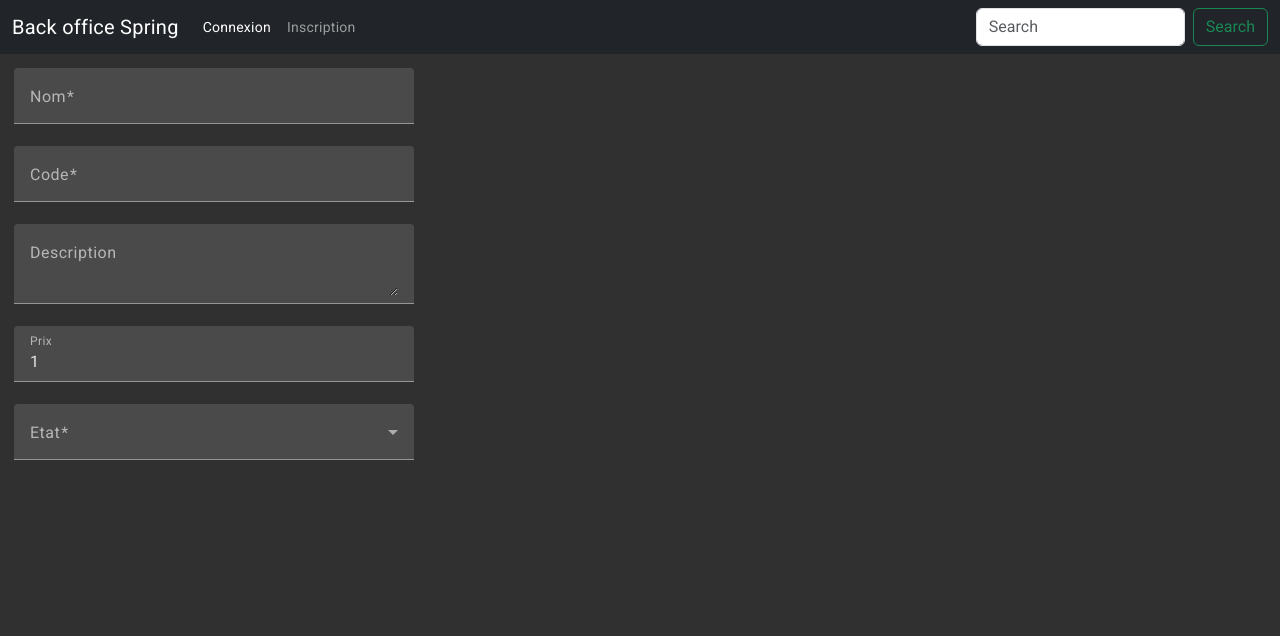
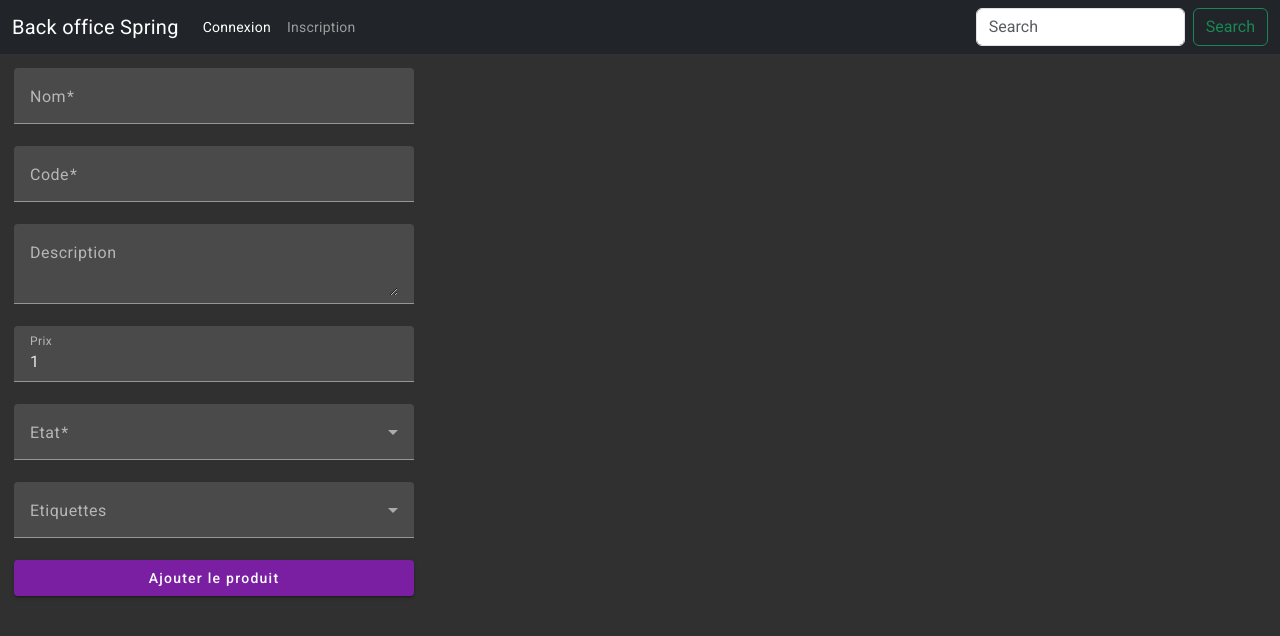
Before and after one commit to fbansept/backoffice-spring-cda-24, an Angular app: page /edit-produit in a window 1280 px wide. Shown: the top 636 px of the page. Built offline with nearby package versions, Linux system fonts and the light colour scheme; no server answers.

Commit message:
edit produit

```diff
--- a/src/app/edit-produit/edit-produit.component.html
+++ b/src/app/edit-produit/edit-produit.component.html
@@ -1,13 +1,12 @@
-<form class="formulaire" [formGroup]="formulaire">
-
+<form class="formulaire" [formGroup]="formulaire" (ngSubmit)="onSubmit()">
   <mat-form-field>
     <mat-label>Nom</mat-label>
-        <input matInput formControlName="nom">
+    <input matInput formControlName="nom" />
   </mat-form-field>
 
   <mat-form-field>
     <mat-label>Code</mat-label>
-        <input matInput formControlName="code">
+    <input matInput formControlName="code" />
   </mat-form-field>
 
   <mat-form-field>
@@ -17,16 +16,28 @@
 
   <mat-form-field>
     <mat-label>Prix</mat-label>
-        <input matInput formControlName="prix" type="number">
+    <input matInput formControlName="prix" type="number" />
   </mat-form-field>
 
   <mat-form-field>
     <mat-label>Etat</mat-label>
     <mat-select formControlName="etat">
       @for(etat of listeEtat; track etat.id){
-                <mat-option [value]="etat">{{etat.designation}}</mat-option>
+      <mat-option [value]="etat">{{ etat.designation }}</mat-option>
       }
     </mat-select>
   </mat-form-field>
 
+  <mat-form-field>
+    <mat-label>Etiquettes</mat-label>
+    <mat-select formControlName="listeEtiquettes" multiple>
+      @for(etiquette of listeEtiquettes; track etiquette.id){
+      <mat-option [value]="etiquette">{{ etiquette.designation }}</mat-option>
+      }
+    </mat-select>
+  </mat-form-field>
+
+  <button mat-raised-button color="primary" type="submit">
+    Ajouter le produit
+  </button>
 </form>
--- a/src/app/edit-produit/edit-produit.component.ts
+++ b/src/app/edit-produit/edit-produit.component.ts
@@ -1,42 +1,57 @@
 import { HttpClient } from '@angular/common/http';
 import { Component, OnInit, inject } from '@angular/core';
-import { FormBuilder, FormGroup, FormsModule, ReactiveFormsModule, Validators } from '@angular/forms';
+import {
+  FormBuilder,
+  FormGroup,
+  FormsModule,
+  ReactiveFormsModule,
+  Validators,
+} from '@angular/forms';
 import { MatButtonModule } from '@angular/material/button';
 import { MatFormFieldModule } from '@angular/material/form-field';
 import { MatInputModule } from '@angular/material/input';
-import {MatSelectModule} from '@angular/material/select';
+import { MatSelectModule } from '@angular/material/select';
 
 @Component({
   selector: 'app-edit-produit',
   standalone: true,
   imports: [
-    MatButtonModule, MatSelectModule, MatInputModule, MatFormFieldModule, FormsModule, ReactiveFormsModule
+    MatButtonModule,
+    MatSelectModule,
+    MatInputModule,
+    MatFormFieldModule,
+    FormsModule,
+    ReactiveFormsModule,
   ],
   templateUrl: './edit-produit.component.html',
-  styleUrl: './edit-produit.component.scss'
+  styleUrl: './edit-produit.component.scss',
 })
-export class EditProduitComponent implements OnInit{
-
-  http: HttpClient = inject(HttpClient)
-  formBuilder: FormBuilder = inject(FormBuilder)
-  formulaire: FormGroup = this.formBuilder.group(
-    {
-      nom:['',[Validators.required]],
-      code:['',[Validators.required]],
-      description:['',[]],
-      prix:[1,[]],
-      etat:[null,[Validators.required]],
-      listeEtiquettes:[[],[]]
-    }
-  )
+export class EditProduitComponent implements OnInit {
+  http: HttpClient = inject(HttpClient);
+  formBuilder: FormBuilder = inject(FormBuilder);
+  formulaire: FormGroup = this.formBuilder.group({
+    nom: ['', [Validators.required]],
+    code: ['', [Validators.required]],
+    description: ['', []],
+    prix: [1, []],
+    etat: [null, [Validators.required]],
+    listeEtiquettes: [[], []],
+  });
 
   listeEtat: any[] = [];
+  listeEtiquettes: any[] = [];
 
   ngOnInit(): void {
     this.http
-      .get<any[]>("http://localhost:8080/etat-produit/liste")
-      .subscribe(resultat => this.listeEtat = resultat)
+      .get<any[]>('http://localhost:8080/etat-produit/liste')
+      .subscribe((resultat) => (this.listeEtat = resultat));
 
+    this.http
+      .get<any[]>('http://localhost:8080/etiquette-produit/liste')
+      .subscribe((resultat) => (this.listeEtiquettes = resultat));
   }
 
+  onSubmit() {
+    console.log(this.formulaire.value);
+  }
 }
```
Lines whose indentation alone changed are shown as unchanged.
